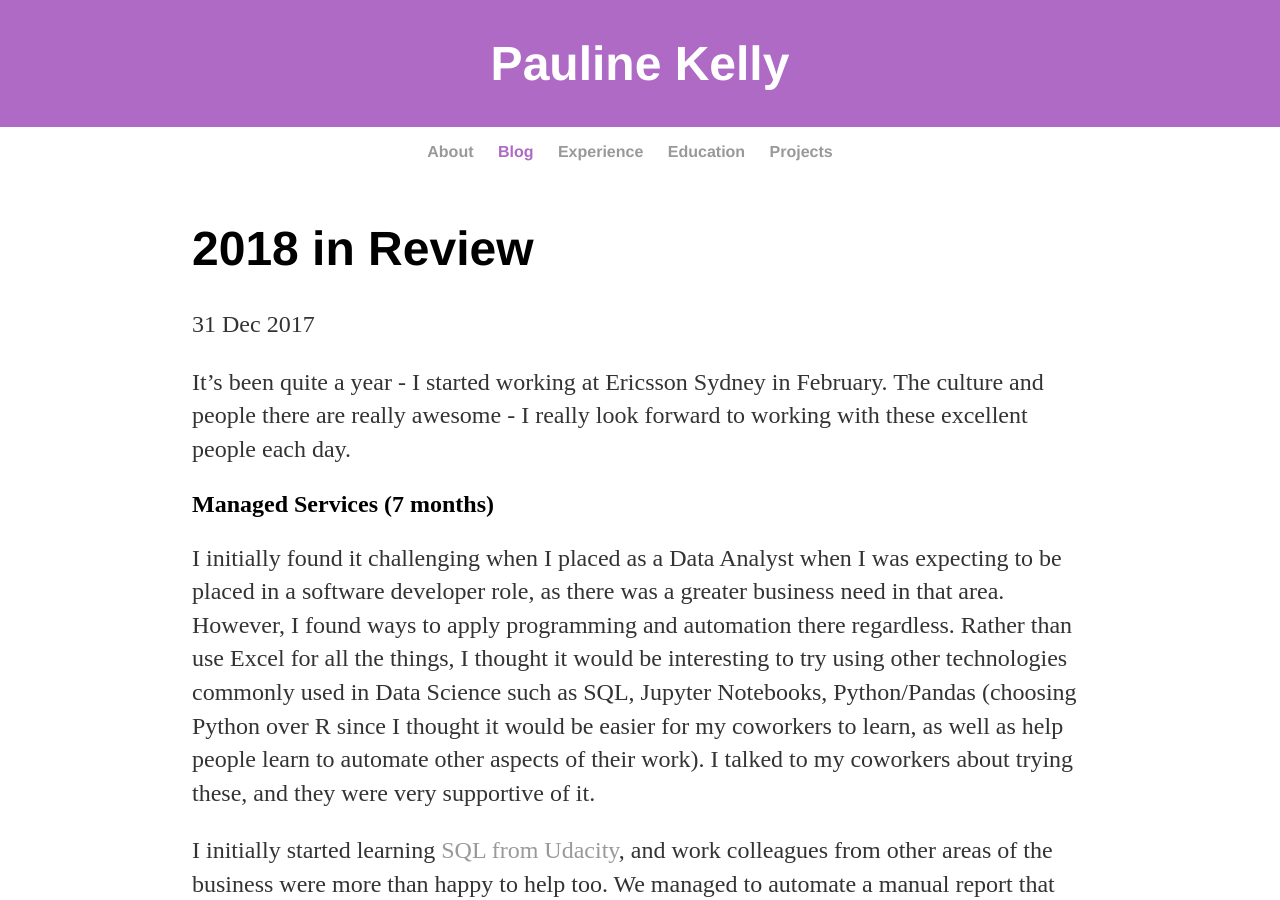
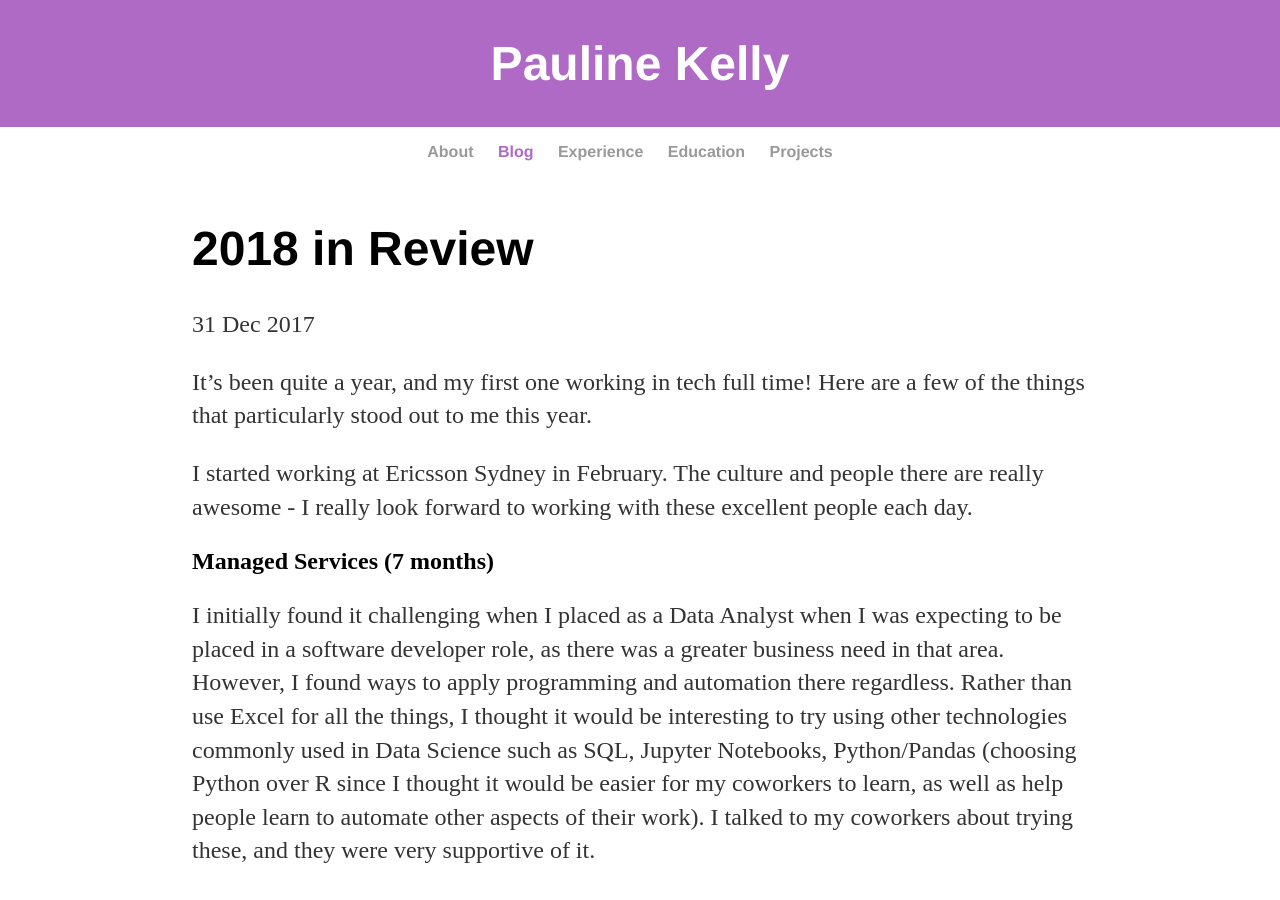
Before and after one commit to Sebbenbear/sebbenbear.github.io, a Jekyll site: the page built from _posts/2017-12-31-in-review.md, in a window 1280 px wide and 900 px high. Built offline with Jekyll 4.4.1, drawn with Linux system fonts in a browser that asks for light colours.

Commit message:
add notes to 12-28, 12-31 and 1-4

```diff
--- a/_posts/2017-12-31-in-review.md
+++ b/_posts/2017-12-31-in-review.md
@@ -4,7 +4,9 @@ title: 2018 in Review
 date: 2017-12-31
 ---
 
-It's been quite a year - I started working at Ericsson Sydney in February. The culture and people there are really awesome - I really look forward to working with these excellent people each day.
+It's been quite a year, and my first one working in tech full time! Here are a few of the things that particularly stood out to me this year. <!--break-->
+
+I started working at Ericsson Sydney in February. The culture and people there are really awesome - I really look forward to working with these excellent people each day.
 
 ## Managed Services (7 months)
 
```
Also changed, not shown: _posts/2017-12-28-learning-networking.md (+1 -2 lines), _posts/2018-1-4-problem-solving.md (+1 -1 lines).
